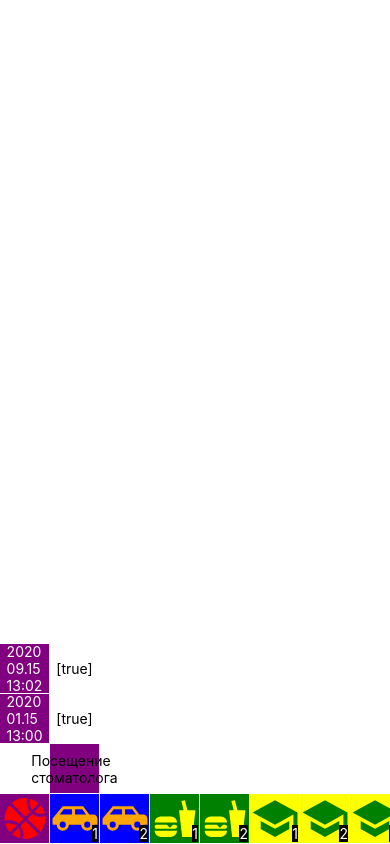
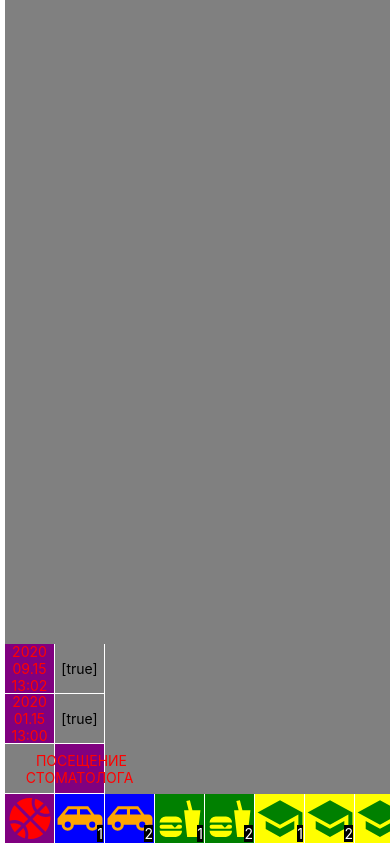
Before and after one commit to rokashevich/tiary, a React Native app: screen / in a window 390 px wide. Both pictures are taken after a click on the element 25 px from the left and 819 px from the top of the page. Built offline with nearby package versions, Linux system fonts and the light colour scheme.

Commit message:
Основная рабочая таблица готова

```diff
--- a/App.js
+++ b/App.js
@@ -1,8 +1,8 @@
-import React, { useEffect, useContext, useState } from 'react'
-import { Dimensions, View, Text } from 'react-native'
+import React, { useEffect, useContext, useState, useRef } from 'react'
+import { Animated, Dimensions, View, ScrollView, Text } from 'react-native'
 import AppContext from './AppContext'
-import Tabs from './components/Tabs'
-import Table from './components/Table'
+import Workspace from './components/workspace/Workspace'
+import Settings from './components/settings/Settings'
 import s from './App.style.js'
 import { categories, externalDb } from './Db'
 
@@ -20,6 +20,7 @@ const Debug = () => {
 }
 
 const App = () => {
+  const [workspace, setWorkspace] = useState(true)
   const [geometry, setGeometry] = useState(() => ({
     tileSize: 50,
     columnsMaxCount: 1,
@@ -77,7 +78,9 @@ const App = () => {
     },
     tab,
     setTab,
-    db
+    db,
+    workspace,
+    setWorkspace
   }
   useEffect(() => {
     context.recalculateGeometry()
@@ -92,12 +95,11 @@ const App = () => {
   // const max_columns = Math.floor(screen_width / base_size)
   // const tile_size = Math.floor(screen_width / max_columns)
   // const pixels_left = screen_width - tile_size * max_columns
+  const scrollX = useRef(new Animated.Value(0)).current
   return (
     <AppContext.Provider value={context}>
-      {/* <Debug /> */}
       <View style={s.appView}>
-        <Table />
-        <Tabs />
+        {context.workspace ? <Workspace /> : <Settings />}
       </View>
     </AppContext.Provider>
   )
--- a/App.style.js
+++ b/App.style.js
@@ -3,7 +3,7 @@ import Constants from 'expo-constants'
 export default StyleSheet.create({
   appView: {
     marginTop: Constants.statusBarHeight,
-    // height: '100%',
+    marginLeft: 5,
     flexGrow: 1,
     justifyContent: 'flex-end'
   }
--- a/Db.js
+++ b/Db.js
@@ -4,8 +4,7 @@ export const categories = [
     description: '',
     background: 'purple',
     icon: 'Backetball',
-    iconColors: ['red'],
-    foreground: 'orange',
+    foreground: 'red',
     columns: [1]
   },
   {
@@ -13,8 +12,7 @@ export const categories = [
     description: 'Автомобильные траты',
     background: 'blue',
     icon: 'Car',
-    iconColors: ['orange'],
-    foreground: 'crimson',
+    foreground: 'orange',
     columns: [1, 2, 3, 4, 5, 6, 7]
   },
   {
@@ -22,8 +20,7 @@ export const categories = [
     description: 'Учёт съеденного',
     background: 'green',
     icon: 'Food',
-    iconColors: ['yellow'],
-    foreground: 'navy',
+    foreground: 'yellow',
     columns: [7, 6, 5, 4, 3, 2, 1]
   },
   {
@@ -31,8 +28,7 @@ export const categories = [
     description: 'Учёт самообразования: прочитанного/прослушанного',
     background: 'yellow',
     icon: 'School',
-    iconColors: ['green'],
-    foreground: 'blue',
+    foreground: 'green',
     columns: [1, 1, 1, 1, 1, 1, 1, 1, 1, 1, 1, 1, 1, 1, 1, 1, 1, 1, 1, 1, 1, 1]
   },
   {
@@ -40,15 +36,14 @@ export const categories = [
     description: 'Учёт медицинских показателей',
     background: 'orange',
     icon: 'Hospital',
-    iconColors: ['blue'],
-    foreground: 'red',
+    foreground: 'blue',
     columns: []
   }
 ]
 
 export const externalDb = {
   1: {
-    header: 'Посещение стоматолога',
+    header: 'ПОСЕЩЕНИЕ СТОМАТОЛОГА',
     data: {
       202001151300: true,
       202009151302: true
--- a/components/Header.jsx
+++ b/components/Header.jsx
@@ -22,6 +22,7 @@ const Header = props => {
             key: i,
             onPress: () => console.log(e, i),
             background: category.background,
+            foreground: category.foreground,
             header: externalDb[e].header
           }}
         />
--- a/components/Table.jsx
+++ b/components/Table.jsx
@@ -21,17 +21,18 @@ const Table = () => {
     const valuesTileDataCreator = (value, index) => ({
       key: index,
       onPress: () => console.log(index, value),
-      background: 'cyan',
+      // background: 'cyan',
       texts: [{ text: value }]
     })
     const columns = category.columns
     return (
-      <View style={{ flexDirection: 'row' }}>
+      <View key={item} style={{ flexDirection: 'row' }}>
         <Tile
           {...{
             key: 'time',
             onPress: () => console.log('time'),
             background: category.background,
+            foreground: category.foreground,
             time: item
           }}
         />
@@ -40,7 +41,7 @@ const Table = () => {
             item in externalDb[e].data ? externalDb[e].data[item] : ''
           )
           .map((e, i) => (
-            <Tile {...{ key: i, value: '[' + e + ']' }} />
+            <Tile {...{ key: item + i, value: '[' + e + ']' }} />
           ))}
       </View>
     )
--- a/components/Tabs.jsx
+++ b/components/Tabs.jsx
@@ -24,11 +24,12 @@ const Tabs = () => {
   const cogsTileData = () => ({
     key: 'cogs',
     onPress: () => {
-      context.recalculateGeometry(context.geometry.tileSize + 1)
+      context.setWorkspace(false)
+      //context.recalculateGeometry(context.geometry.tileSize + 1)
     },
     background: 'lightgray',
     icon: 'Cog',
-    iconColors: ['darkgray']
+    foreground: 'black'
   })
   return (
     <View>
--- a/components/Tile.jsx
+++ b/components/Tile.jsx
@@ -6,7 +6,8 @@ import { Icon } from '../Icons'
 const Tile = props => {
   const context = useContext(AppContext)
   const size = context.geometry.tileSize
-  const timeFiller = time => {
+  const Time = props => {
+    const time = props.time
     const YYYY = time[0] + time[1] + time[2] + time[3]
     const MM = time[4] + time[5]
     const DD = time[6] + time[7]
@@ -14,7 +15,7 @@ const Tile = props => {
     const mm = time[10] + time[11]
     return (
       <Text
-        style={{ color: 'white' }}
+        style={{ color: props.foreground, textAlign: 'center' }}
         adjustsFontSizeToFit={true}
         minimumFontScale={0.01}>
         {YYYY}
@@ -31,7 +32,7 @@ const Tile = props => {
         position: 'absolute',
         bottom: 1,
         right: 1,
-        background: '#000',
+        backgroundColor: '#000',
         color: '#fff'
       }}>
       {props.number}
@@ -51,20 +52,22 @@ const Tile = props => {
           borderColor: 'white'
         }}>
         {props.icon && (
-          <Icon
-            icon={props.icon}
-            foreground={props.iconColors[0]}
-            size={size}
-          />
+          <Icon icon={props.icon} foreground={props.foreground} size={size} />
         )}
         {props.number > 0 && <Number number={props.number} />}
         {props.header && (
-          <Text adjustsFontSizeToFit={true} minimumFontScale={0.01}>
+          <Text
+            adjustsFontSizeToFit={true}
+            style={{
+              color: props.foreground,
+              textAlign: 'center'
+            }}>
+            {' '}
             {props.header}
           </Text>
         )}
         {props.value && <Text>{props.value}</Text>}
-        {props.time && timeFiller(props.time)}
+        {props.time && <Time {...props} />}
       </View>
     </TouchableOpacity>
   )
--- /dev/null
+++ b/components/settings/Settings.jsx
@@ -0,0 +1,23 @@
+import React, { useContext } from 'react'
+import Tile from '../Tile'
+import { View, Text } from 'react-native'
+import s from './Settings.style.js'
+import AppContext from '../../AppContext'
+const Settings = () => {
+  const context = useContext(AppContext)
+  return (
+    <View style={s.settings}>
+      <Tile
+        {...{
+          onPress: () => {
+            context.setWorkspace(true)
+          },
+          background: 'lightgray',
+          icon: 'Cog',
+          foreground: 'black'
+        }}
+      />
+    </View>
+  )
+}
+export default Settings
--- /dev/null
+++ b/components/settings/Settings.style.js
@@ -0,0 +1,9 @@
+import { StyleSheet, Dimensions } from 'react-native'
+export default StyleSheet.create({
+  settings: {
+    // marginTop: Constants.statusBarHeight,
+    flexGrow: 1
+    // justifyContent: 'flex-end',
+    // backgroundColor: 'black'
+  }
+})
--- /dev/null
+++ b/components/workspace/Workspace.jsx
@@ -0,0 +1,14 @@
+import React from 'react'
+import Tabs from '../Tabs'
+import Table from '../Table'
+import { View } from 'react-native'
+import s from './Workspace.style.js'
+const Workspace = () => {
+  return (
+    <View style={s.workspace}>
+      <Table />
+      <Tabs />
+    </View>
+  )
+}
+export default Workspace
--- /dev/null
+++ b/components/workspace/Workspace.style.js
@@ -0,0 +1,9 @@
+import { StyleSheet, Dimensions } from 'react-native'
+export default StyleSheet.create({
+  workspace: {
+    // marginTop: Constants.statusBarHeight,
+    flexGrow: 1,
+    justifyContent: 'flex-end',
+    backgroundColor: 'gray'
+  }
+})
```
